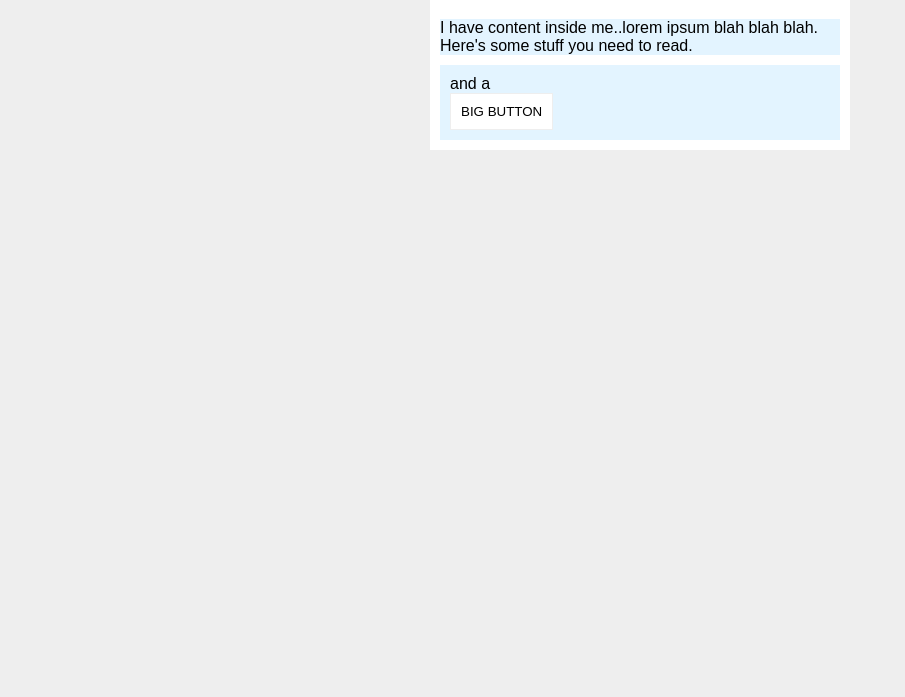
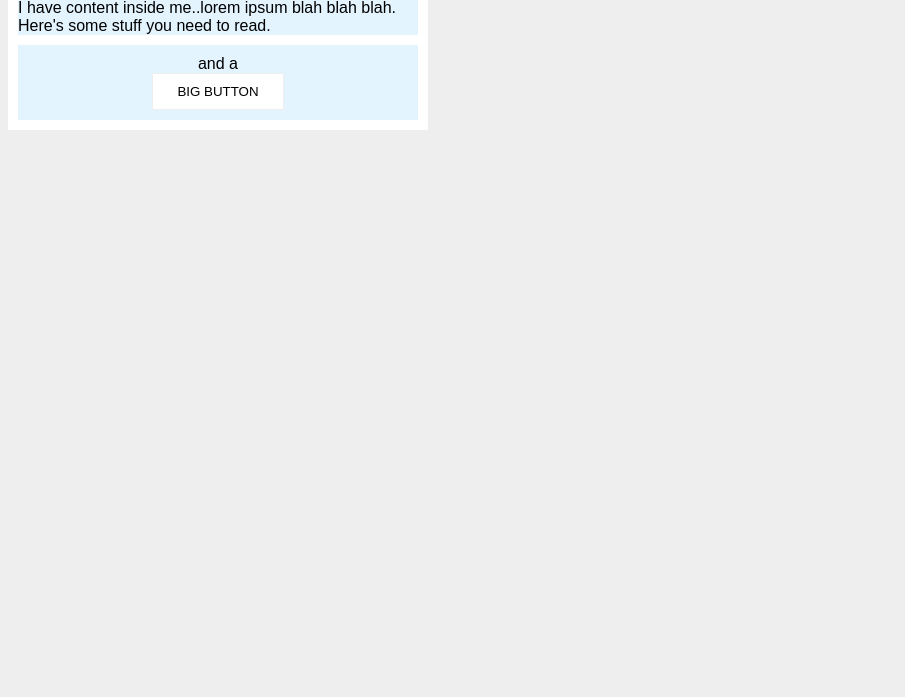
Before and after one commit to davidbenet/TOP-exercises, a plain HTML site: page css/Margin-and-Padding/index2.html in a window 1280 px wide. Shown: the part 103-800 px from the top of the page, without its empty margins (0-905 px from the left). Drawn offline with Linux system fonts and the light colour scheme.

Commit message:
added margin
had to find title bottom margin, otherwise the layout would be just bad - problem solved

```diff
--- a/css/Margin-and-Padding/styles2.css
+++ b/css/Margin-and-Padding/styles2.css
@@ -2,33 +2,36 @@ body {
   background: #eee;
   font-family: sans-serif;
 }
-
 .card {
   width: 400px;
-  background: #fff;
-  margin: 16px auto;
+  background: hsl(0, 0%, 100%);
   padding: 10px;
 }
 
 .title {
   background: #e3f4ff;
   padding: 8px;
+  margin-bottom: 10px;
 }
 
 .content {
   background: #e3f4ff;
   padding: 10 px;
+  margin-bottom: 10px;
 }
 
 .button-container {
   background: #e3f4ff;
   padding: 10px;
   margin-top: 10px;
+  text-align: center;
 }
 
 button {
   background: white;
   border: 1px solid #eee;
   display: block;
-  padding: 10px;
+  text-align: center;
+  padding: 10px 24px;
+  margin:auto;
 }
```
